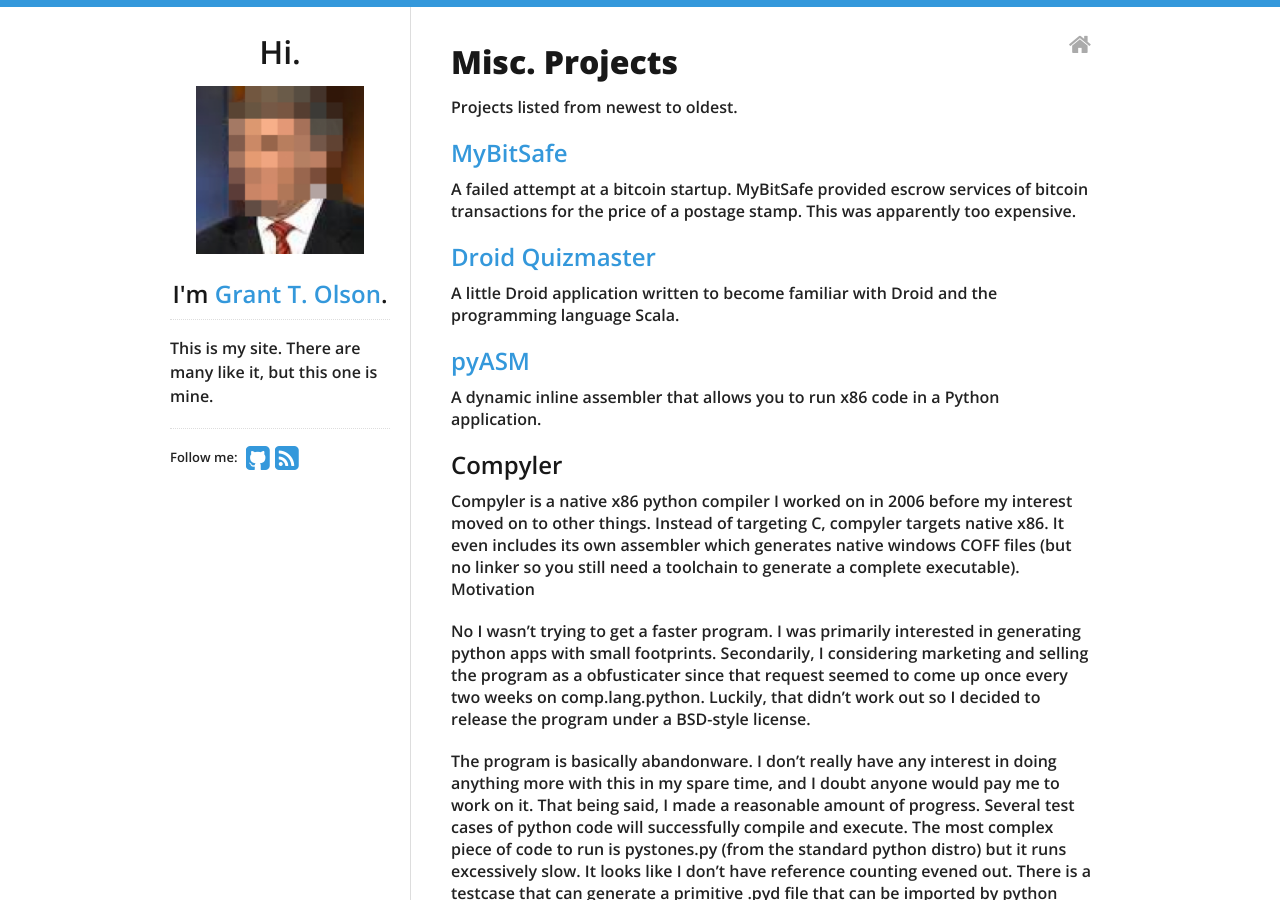
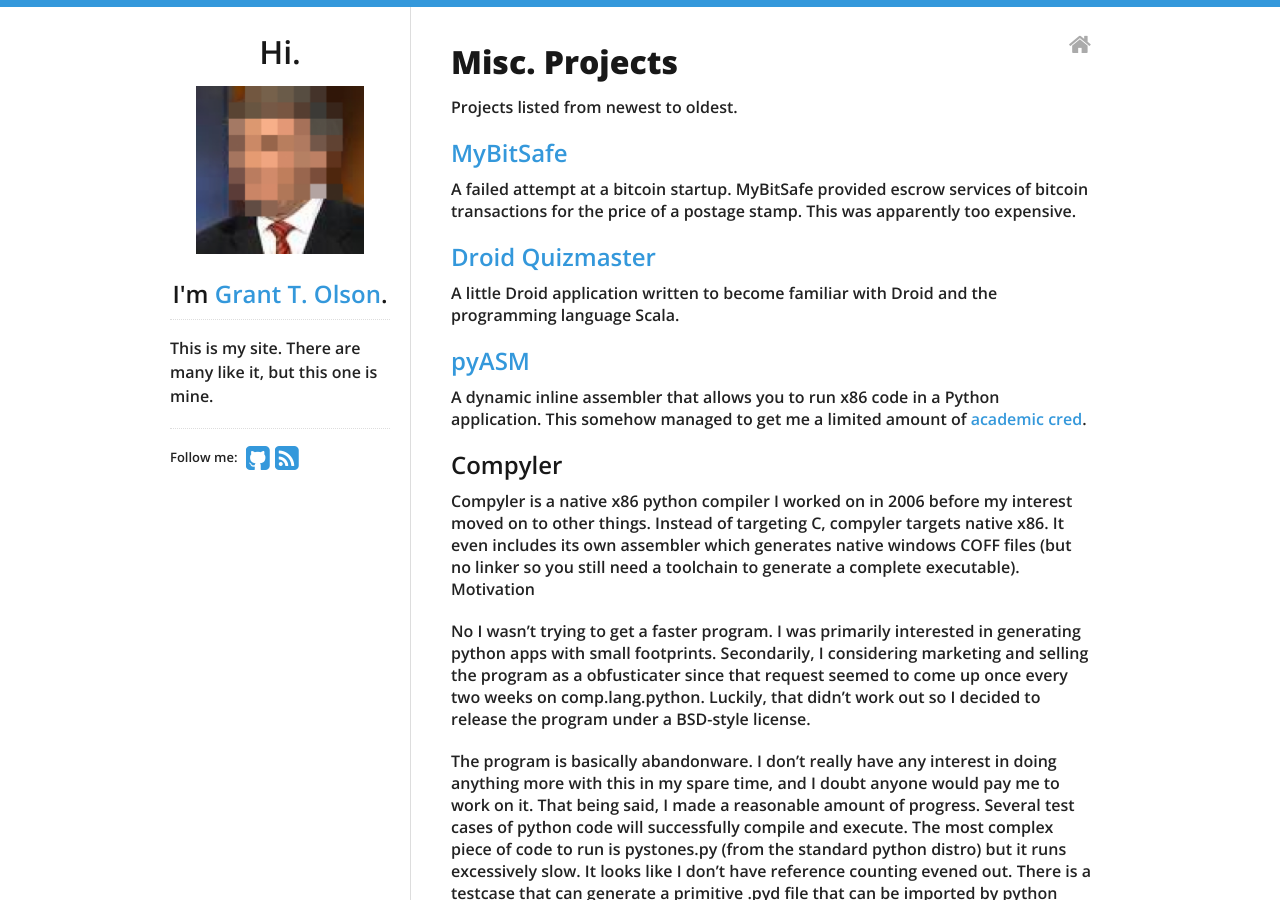
Before and after one commit to grant-olson/grant-olson.github.io, a Jekyll site: the page built from _posts/1970-01-01-misc.md, in a window 1280 px wide and 900 px high. Built offline with Jekyll 4.4.1, drawn with Linux system fonts in a browser that asks for light colours.

Commit message:
CiteSeer note

```diff
--- a/_posts/1970-01-01-misc.md
+++ b/_posts/1970-01-01-misc.md
@@ -22,7 +22,8 @@ the programming language Scala.
 ## [pyASM](https://github.com/grant-olson/pyasm)
 
 A dynamic inline assembler that allows you to run x86 code in a Python
-application.
+application.  This somehow managed to get me a limited amount of
+[academic cred](http://citeseerx.ist.psu.edu/showciting?cid=271561).
 
 ## Compyler
 
```
